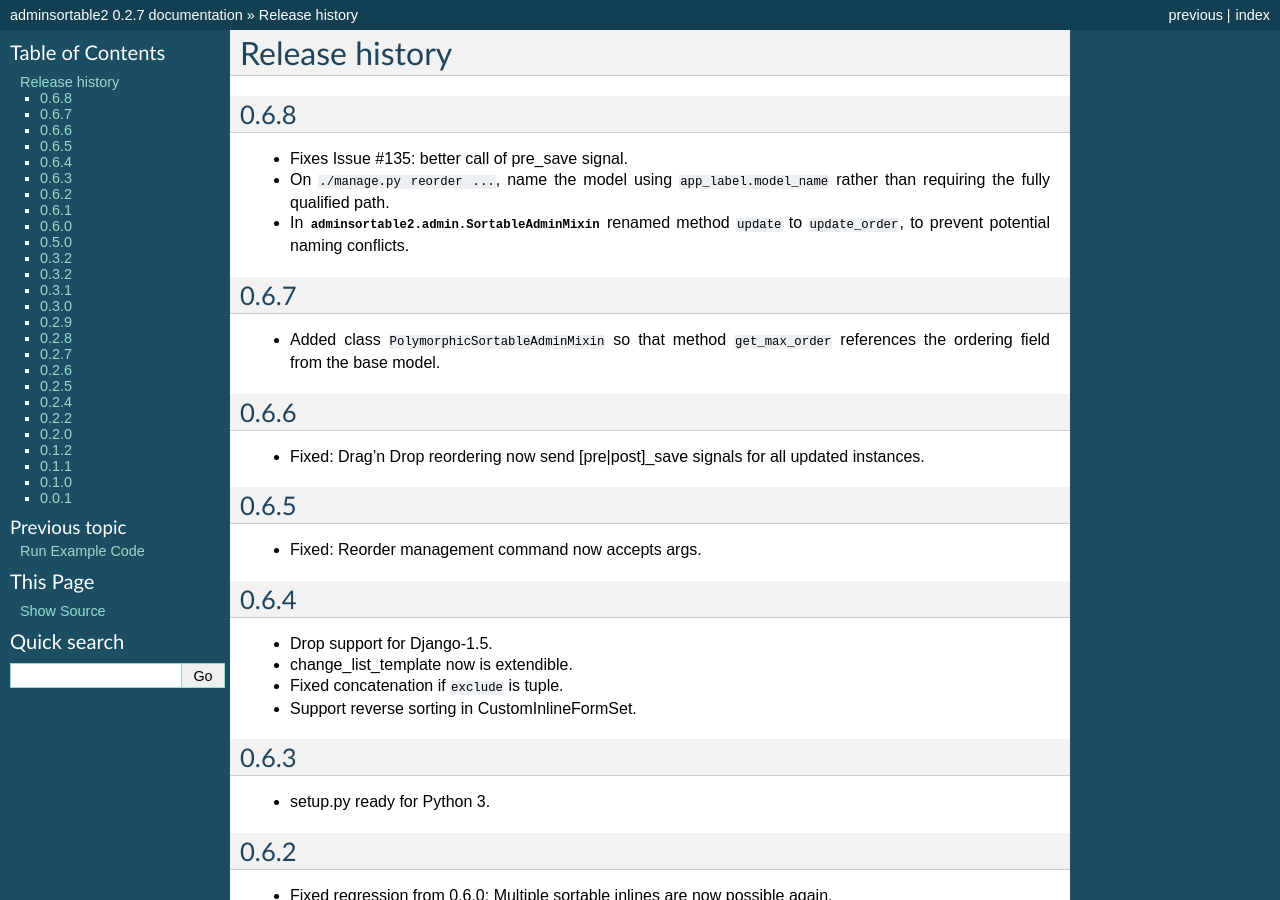
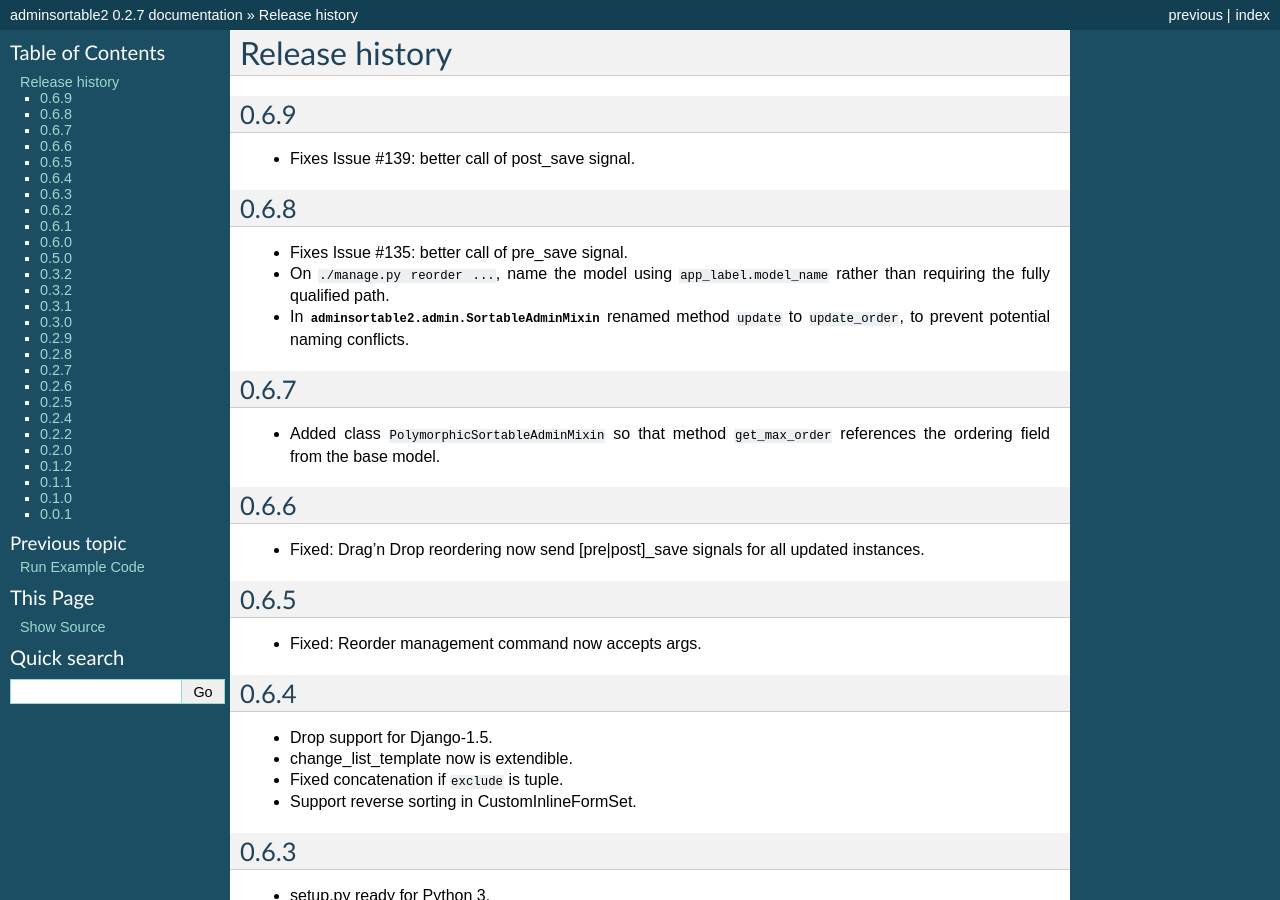
Before and after one commit to jrief/django-admin-sortable2, a Sphinx documentation site: the page built from docs/source/changelog.rst, in a window 1280 px wide and 900 px high. Built offline with Sphinx 7.4.7, drawn with Linux system fonts in a browser that asks for light colours.

Commit message:
Bump to version 0.6.9

```diff
--- a/adminsortable2/__init__.py
+++ b/adminsortable2/__init__.py
@@ -1 +1 @@
-__version__ = '0.6.8'
+__version__ = '0.6.9'
--- a/docs/source/changelog.rst
+++ b/docs/source/changelog.rst
@@ -4,6 +4,10 @@
 Release history
 ===============
 
+
+0.6.9
+-----
+* Fixes Issue #139: better call of post_save signal.
 
 0.6.8
 -----
```
